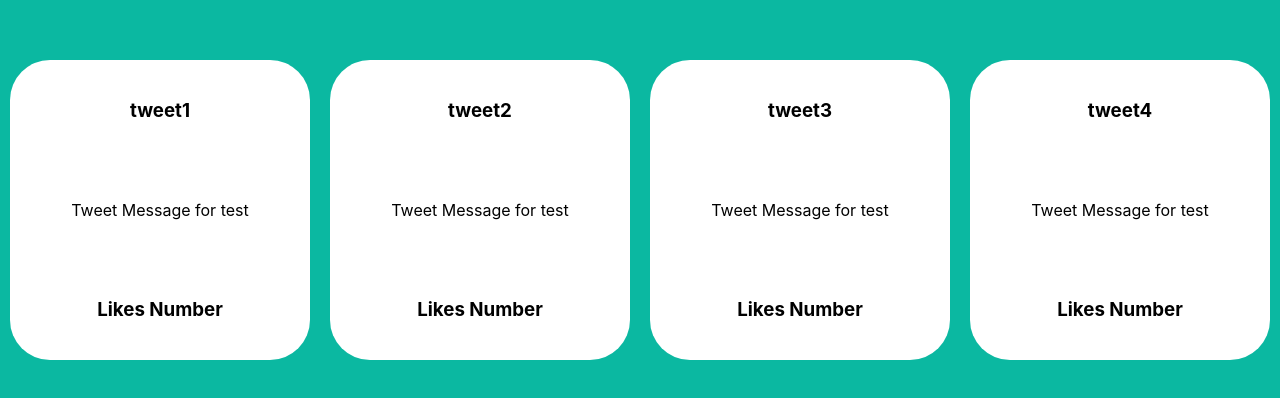
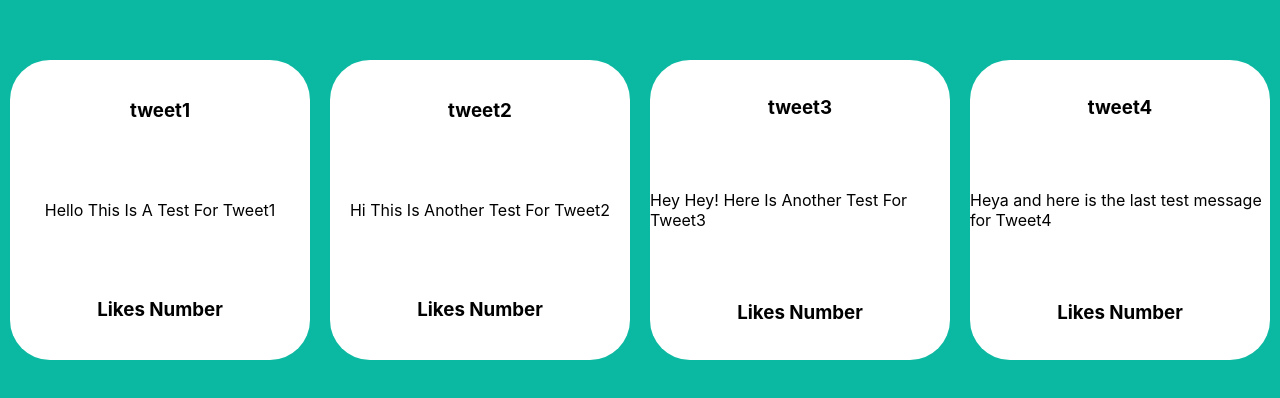
Before and after one commit to Beatyofcoding/AnotherFirstProjectOfReact, a React (Create React App) app in the folder areactproject/: page / in a window 1280 px wide. Shown: the part 190-588 px from the top of the page. Built offline with nearby package versions, Linux system fonts and the light colour scheme.

Commit message:
Change<p>TextMsgIntoJavascriptMsgToRendrTweetsMsgs

```diff
--- a/areactproject/src/Tweet.js
+++ b/areactproject/src/Tweet.js
@@ -5,7 +5,7 @@ function Tweet(props){
     return(
         <div className="tweet">
             <h3>{props.name}</h3>
-            <p>Tweet Message for test</p>
+            <p>{props.message}</p>
             <h3>Likes Number</h3>
 
         </div>
```
